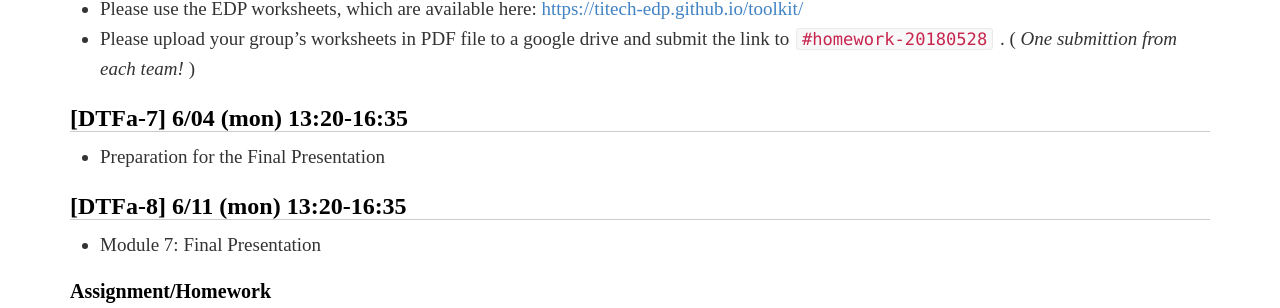
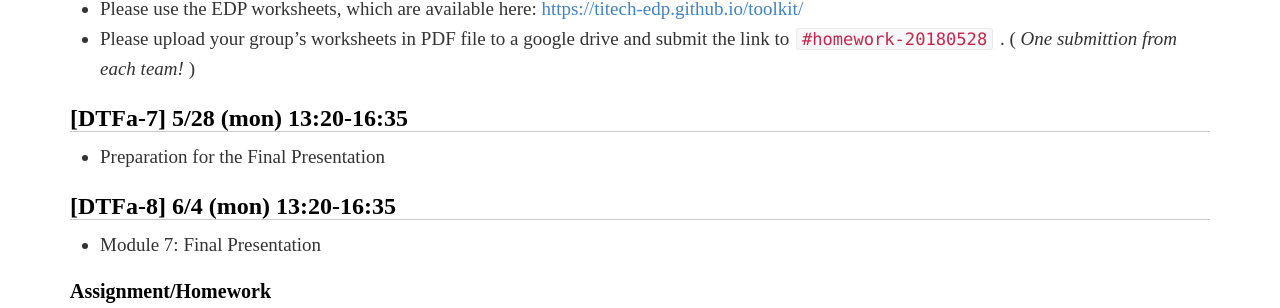
Before and after one commit to titech-edp/titech-edp.github.io, a Jekyll site: the page built from 2018-dtf-a/index.md, in a window 1280 px wide and 900 px high, scrolled down 2267 px. Shown: the part 383-691 px from the top of the window. Built offline with Jekyll 4.4.1, drawn with Linux system fonts in a browser that asks for light colours; nearby versions of some CDN libraries; library files that are not in the unit come from our copies.

Commit message:
fix date

```diff
--- a/2018-dtf-a/index.md
+++ b/2018-dtf-a/index.md
@@ -93,11 +93,11 @@ Summarize in a on-page PDF file and post the link to ``Slack#homework-20180514``
 - Please use the EDP worksheets, which are available here: <https://titech-edp.github.io/toolkit/>
 - Please upload your group's worksheets in PDF file to a google drive and submit the link to ``#homework-20180528`` . ( *One submittion from each team!* )
 
-## [DTFa-7] 6/04 (mon) 13:20-16:35
+## [DTFa-7] 5/28 (mon) 13:20-16:35
 
 - Preparation for the Final Presentation
 
-## [DTFa-8] 6/11 (mon) 13:20-16:35
+## [DTFa-8] 6/4 (mon) 13:20-16:35
 
 - Module 7: Final Presentation
 
```
